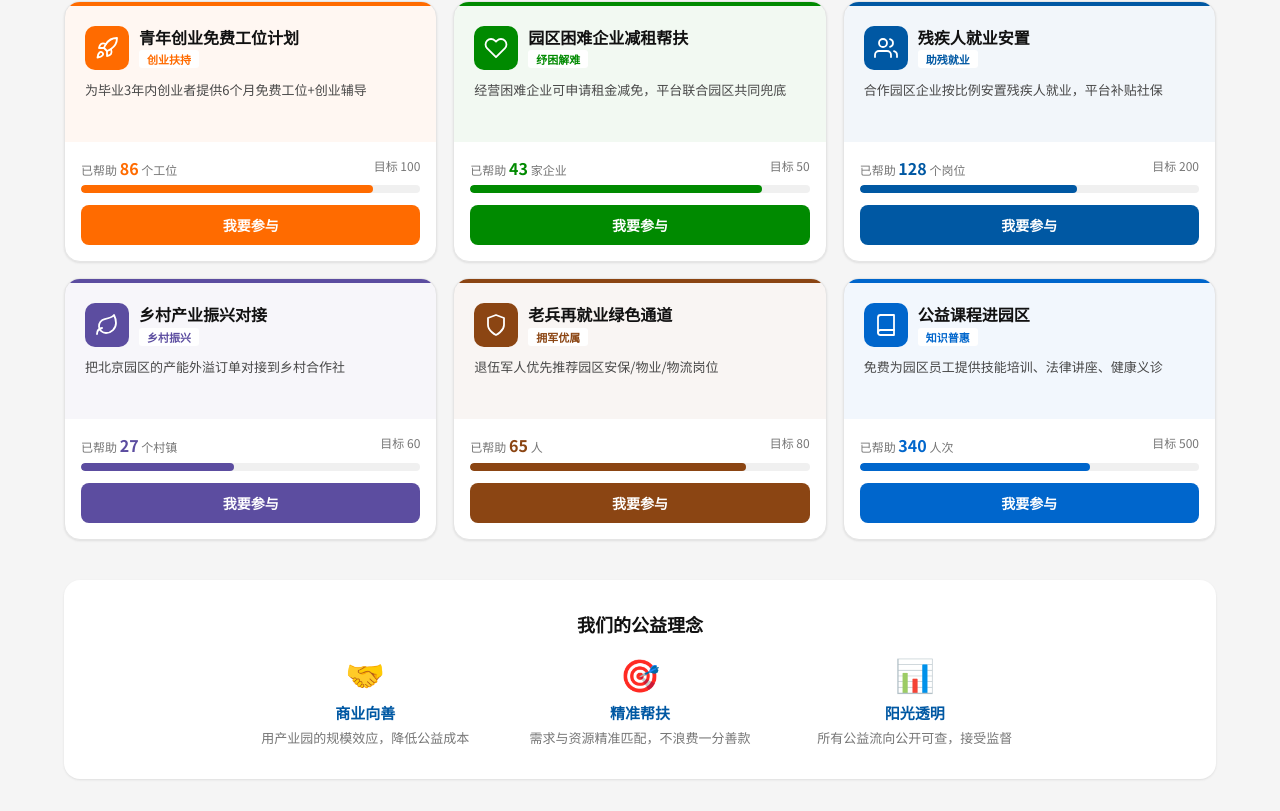
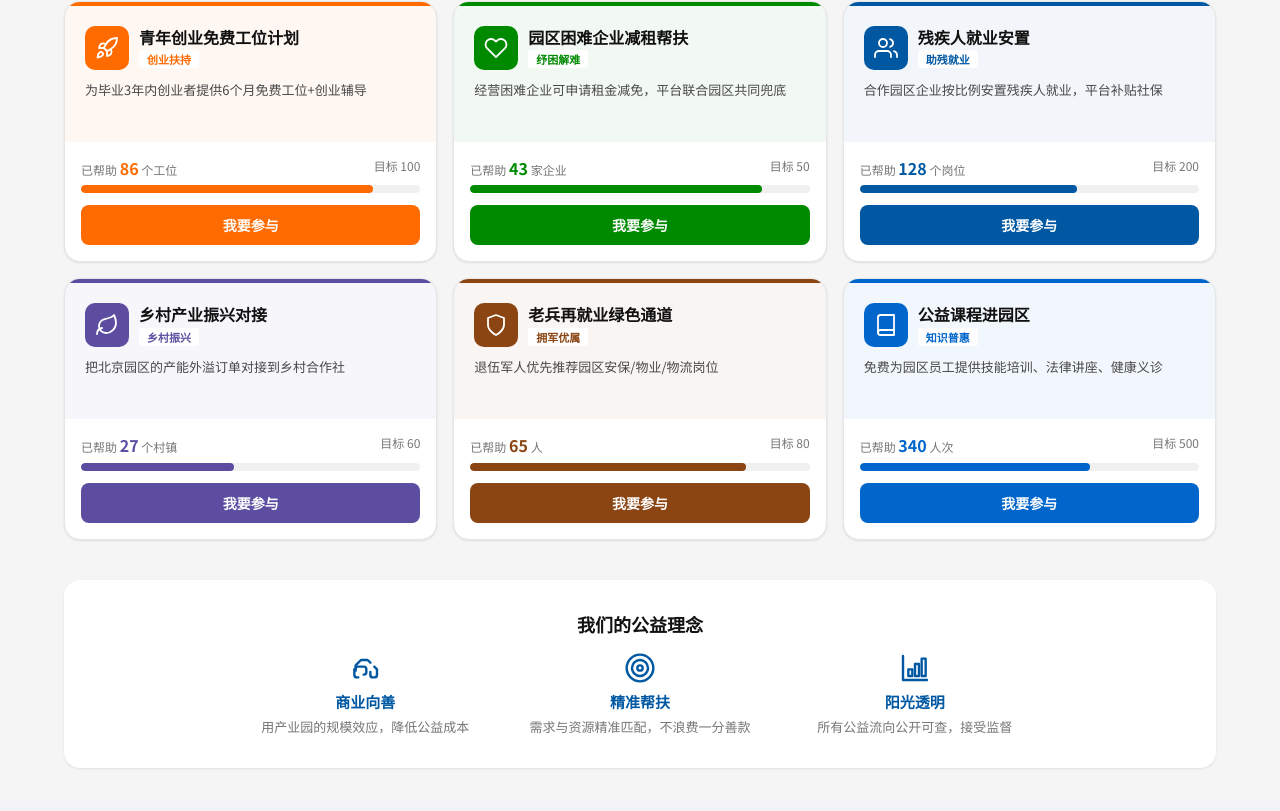
Before and after one commit to NSIETeam/circle, a Next.js app in the folder web/: page /charity in a window 1280 px wide. Shown: the part 347-1158 px from the top of the page. Built offline with nearby package versions, Linux system fonts and the light colour scheme.

Commit message:
style: 公益页去emoji改SVG
- 公益理念三栏🤝🎯📊改为SVG图标(handshake/target/chart)
- ICONS库补充3个path
- 全页0个emoji残留

```diff
--- a/web/src/app/charity/page.tsx
+++ b/web/src/app/charity/page.tsx
@@ -21,6 +21,9 @@ const ICONS: Record<string, string> = {
   leaf: '<path d="M11 20A7 7 0 0 1 9.8 6.1C15.5 5 17 4.48 19 2c1 2 2 4.18 2 8 0 5.5-4.78 10-10 10z"/><path d="M2 21c0-3 1.85-5.36 5.08-6"/>',
   shield: '<path d="M12 22s8-4 8-10V5l-8-3-8 3v7c0 6 8 10 8 10z"/>',
   book: '<path d="M4 19.5A2.5 2.5 0 0 1 6.5 17H20"/><path d="M6.5 2H20v20H6.5A2.5 2.5 0 0 1 4 19.5v-15A2.5 2.5 0 0 1 6.5 2z"/>',
+  handshake: '<path d="M11 17a2 2 0 0 0 2-2v-2a2 2 0 0 0-2-2H6l-2 2v4a2 2 0 0 0 2 2h1"/><path d="M16 8l-2-2H9L5 10v4"/><path d="M19 11l2 2v4a2 2 0 0 1-2 2h-1a2 2 0 0 1-2-2v-2"/>',
+  target: '<circle cx="12" cy="12" r="10"/><circle cx="12" cy="12" r="6"/><circle cx="12" cy="12" r="2"/>',
+  chart: '<path d="M3 3v18h18"/><rect x="7" y="13" width="3" height="5"/><rect x="12" y="9" width="3" height="9"/><rect x="17" y="5" width="3" height="13"/>',
 };
 
 export default function CharityPage() {
@@ -96,12 +99,14 @@ export default function CharityPage() {
           <div style={{ fontSize: 18, fontWeight: 900, color: C.text, marginBottom: 16 }}>我们的公益理念</div>
           <div style={{ display: 'grid', gridTemplateColumns: 'repeat(auto-fit, minmax(200px, 1fr))', gap: 24, maxWidth: 800, margin: '0 auto' }}>
             {[
-              { icon: '🤝', t: '商业向善', d: '用产业园的规模效应，降低公益成本' },
-              { icon: '🎯', t: '精准帮扶', d: '需求与资源精准匹配，不浪费一分善款' },
-              { icon: '📊', t: '阳光透明', d: '所有公益流向公开可查，接受监督' },
+              { icon: 'handshake', t: '商业向善', d: '用产业园的规模效应，降低公益成本' },
+              { icon: 'target', t: '精准帮扶', d: '需求与资源精准匹配，不浪费一分善款' },
+              { icon: 'chart', t: '阳光透明', d: '所有公益流向公开可查，接受监督' },
             ].map((v, i) => (
               <div key={i}>
-                <div style={{ fontSize: 32, marginBottom: 8 }}>{v.icon}</div>
+                <div style={{ marginBottom: 8, display: 'flex', justifyContent: 'center' }}>
+                  <svg width="32" height="32" viewBox="0 0 24 24" fill="none" stroke={C.primary} strokeWidth="1.8" strokeLinecap="round" strokeLinejoin="round" dangerouslySetInnerHTML={{ __html: ICONS[v.icon] || '' }} />
+                </div>
                 <div style={{ fontSize: 15, fontWeight: 700, color: C.primary }}>{v.t}</div>
                 <div style={{ fontSize: 13, color: C.textMuted, marginTop: 4, lineHeight: 1.5 }}>{v.d}</div>
               </div>
```
Also changed, not shown: 1 other file (tests, documents, lock files or other folders).
